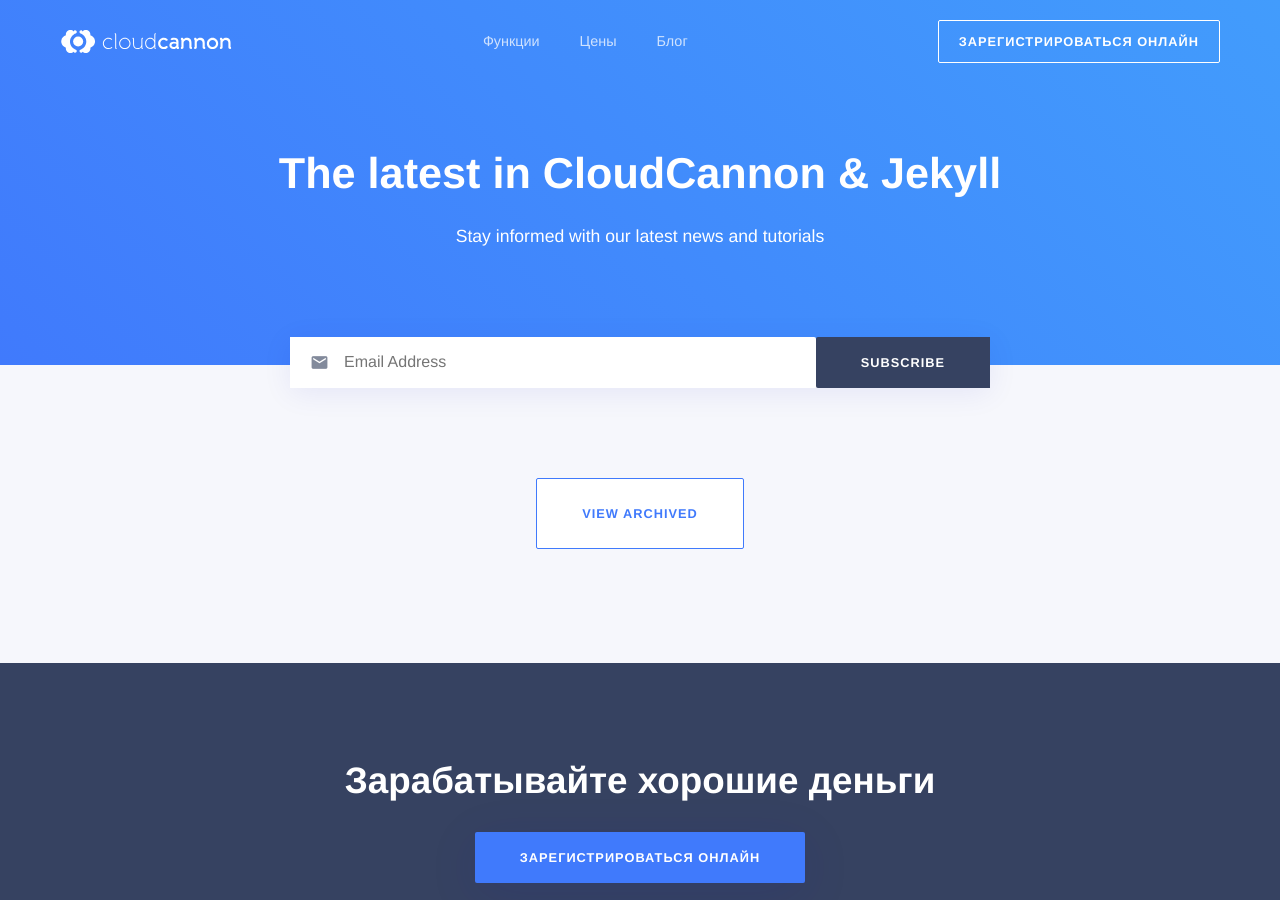
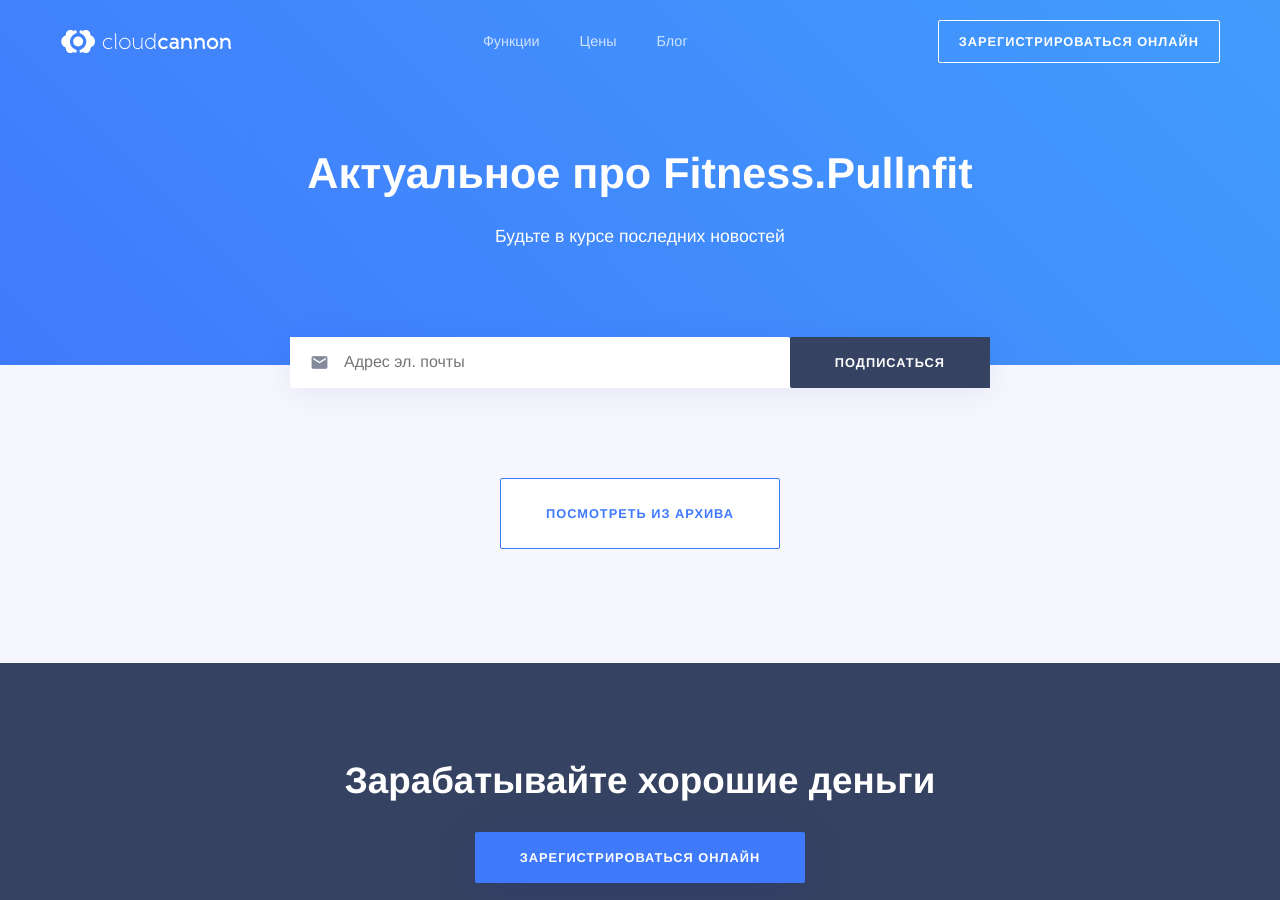
Before and after one commit to RakhimyanTim/fitness.github.io, a Jekyll site: the page built from pages/blog.html, in a window 1280 px wide and 900 px high. Built offline with Jekyll 4.4.1, drawn with Linux system fonts in a browser that asks for light colours; some web fonts are replaced.

Commit message:
Update blog.html

```diff
--- a/pages/blog.html
+++ b/pages/blog.html
@@ -1,8 +1,8 @@
 ---
 layout: short
-heading: "The latest in CloudCannon &amp; Jekyll"
-subtitle: Stay informed with our latest news and tutorials
-title: Blog
+heading: "Актуальное про Fitness.Pullnfit"
+subtitle: Будьте в курсе последних новостей
+title: Блог
 permalink: /blog/
 sitemap:
   changefreq: daily
@@ -10,11 +10,11 @@
 ---
 
 <div class="subscribe">
-	<form action="https://cloudcannon.us12.list-manage.com/subscribe/post?u=c2598ec08fca5843b980a7d3f&amp;id=16297bb754" method="post">
+	<form action="#" method="post">
 		<label class="form-icon">
 			<i class="material-icons">email</i>
-			<input type="email" name="EMAIL" placeholder="Email Address" required>
-			<input type="submit" class="dark-blue" value="subscribe">
+			<input type="email" name="EMAIL" placeholder="Адрес эл. почты" required>
+			<input type="submit" class="dark-blue" value="Подписаться">
 		</label>
 	</form>
 </div>
@@ -57,4 +57,4 @@
 	{% endfor %}
 </ul>
 
-<p class="view-archived"><a class="button light" href="/archived/">View archived</a></p>
+<p class="view-archived"><a class="button light" href="/archived/">Посмотреть из архива</a></p>
```
